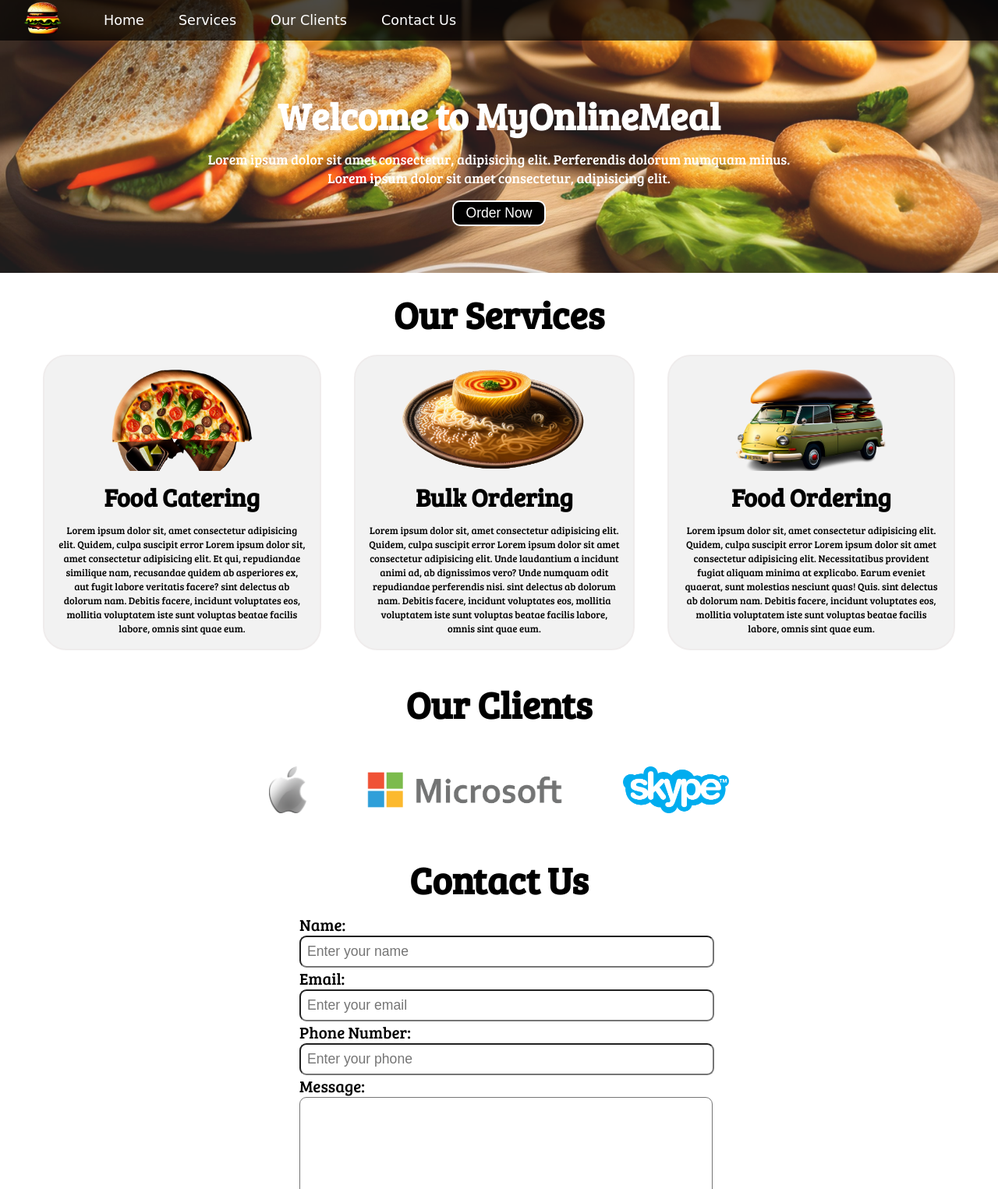
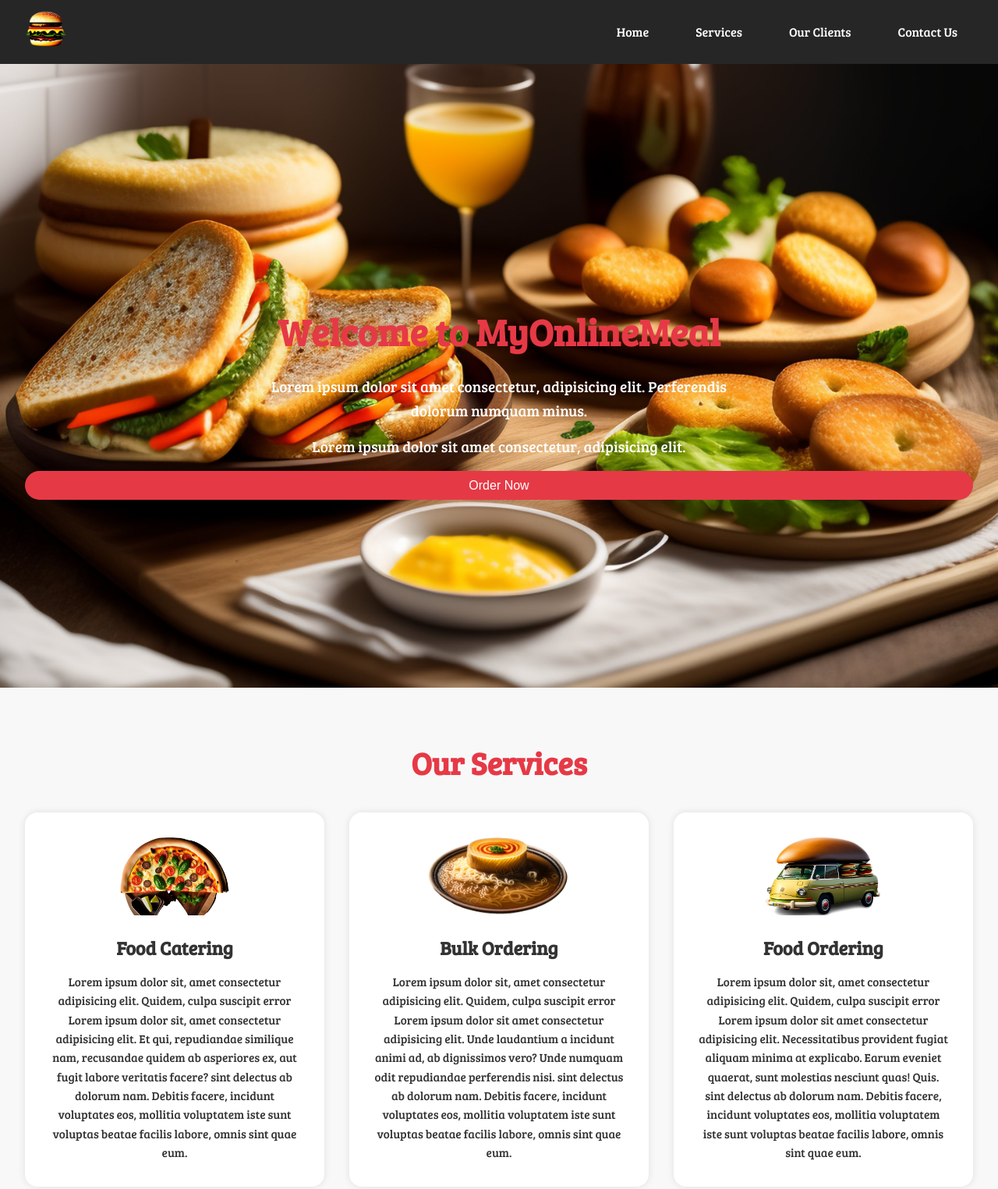
Before and after one commit to khushi-1907/Online-Food-Delivery-Landing-Page, a plain HTML site: page index.html in a window 1280 px wide. Shown: the top 1525 px of the page at 78% size. Drawn offline with Linux system fonts and the light colour scheme; a web font is replaced by a local one.

Commit message:
Update index.css

```diff
--- a/css/index.css
+++ b/css/index.css
@@ -1,234 +1,243 @@
-/* CSS Reset */
-*{
+/* === Reset and Defaults === */
+* {
     margin: 0;
     padding: 0;
+    box-sizing: border-box;
 }
-html{
+html {
     scroll-behavior: smooth;
 }
-/* CSS Variables */
-:root{
-    --navbar-height: 59px;
+body {
+    font-family: 'Bree Serif', serif;
+    line-height: 1.6;
+    background-color: #fffefc;
+    color: #333;
 }
 
-/* Navigation Bar */
-#navbar{
+/* === Navbar === */
+#navbar {
     display: flex;
+    justify-content: space-between;
     align-items: center;
     position: sticky;
-    top: 0px;
-}
-
-#navbar::before{
-    content: "";
-    background-color: black;
-    position: absolute;
-    top:0px;
-    left:0px;
-    height: 100%;
-    width:100%;
-    z-index: -1;
-    opacity: 0.7;
-}
-
-/* Navigation Bar: Logo and Image */
-#logo{
-    margin: 1px 24px;
+    top: 0;
+    z-index: 1000;
+    padding: 0.8rem 2rem;
+    background-color: rgba(0, 0, 0, 0.85);
 }
 
 #logo img {
-    height: 46px;
-    margin: 0px 6px;
+    height: 50px;
 }
 
-
-/* Navigation Bar: List Styling */
-
-#navbar ul{
+#navbar ul {
     display: flex;
-    font-family: 'Baloo Bhai', cursive;
+    list-style: none;
 }
 
-#navbar ul li{
-    list-style: none;
+#navbar ul li {
+    margin-left: 20px;
+}
+
+#navbar ul li a {
+    text-decoration: none;
+    color: #fff;
+    padding: 10px 20px;
+    border-radius: 20px;
+    transition: 0.3s;
+}
+
+#navbar ul li a:hover,
+#navbar ul li a.active {
+    background-color: #fff;
+    color: #000;
+}
+
+/* === Home Section === */
+#home {
+    background: url('../img/wood worked boards.jpg') no-repeat center center/cover;
+    height: 100vh;
+    color: white;
+    text-align: center;
+    padding: 6rem 2rem 2rem;
+    display: flex;
+    flex-direction: column;
+    justify-content: center;
+}
+
+#home h1 {
+    font-size: 3rem;
+    margin-bottom: 1rem;
+}
+
+#home p {
+    font-size: 1.2rem;
+    max-width: 600px;
+    margin: 0 auto 1rem;
+}
+
+.btn {
+    display: inline-block;
+    padding: 0.6rem 1.5rem;
+    font-size: 1rem;
+    color: white;
+    background-color: #e63946;
+    border: none;
+    border-radius: 25px;
+    cursor: pointer;
+    transition: background-color 0.3s;
+}
+
+.btn:hover {
+    background-color: #c71f2f;
+}
+
+/* === Services Section === */
+#services-container {
+    padding: 4rem 2rem;
+    background-color: #f8f8f8;
+}
+
+#services {
+    display: grid;
+    grid-template-columns: repeat(auto-fit, minmax(280px, 1fr));
+    gap: 2rem;
+    margin-top: 2rem;
+}
+
+.box {
+    background: white;
+    border-radius: 16px;
+    padding: 2rem;
+    box-shadow: 0 0 10px rgba(0,0,0,0.1);
+    text-align: center;
+}
+
+.box img {
+    height: 100px;
+    margin-bottom: 1rem;
+}
+
+.box h2 {
+    font-size: 1.5rem;
+    margin-bottom: 0.75rem;
+}
+
+.box p {
+    font-size: 0.95rem;
+}
+
+/* === Clients Section === */
+#client-section {
+    padding: 4rem 2rem;
+    background: #fff;
+    text-align: center;
+}
+
+#clients {
+    display: flex;
+    flex-wrap: wrap;
+    justify-content: center;
+    gap: 2rem;
+    margin-top: 2rem;
+}
+
+.client-item img {
+    height: 60px;
+    filter: grayscale(100%);
+    transition: 0.3s;
+}
+
+.client-item img:hover {
+    filter: grayscale(0);
+}
+
+/* === Contact Section === */
+#contact {
+    background: url('../contact.jpg') no-repeat center center/cover;
+    padding: 4rem 2rem;
+    color: white;
+    position: relative;
+}
+
+#contact-box {
+    background: rgba(0, 0, 0, 0.6);
+    max-width: 600px;
+    margin: 0 auto;
+    padding: 2rem;
+    border-radius: 16px;
+}
+
+#contact-box form {
+    display: flex;
+    flex-direction: column;
+    gap: 1rem;
+}
+
+#contact-box label {
     font-size: 1.1rem;
 }
 
-#navbar ul li a{
-    color: white;
-    display: block;
-    padding: 3px 22px;
-    border-radius: 20px;
-    text-decoration: none;
+#contact-box input,
+#contact-box textarea {
+    padding: 0.8rem;
+    border: none;
+    border-radius: 10px;
+    font-size: 1rem;
+    resize: none;
 }
 
-#navbar ul li a:hover{
-    color: black;
-    background-color: white;
+#contact-box input:focus,
+#contact-box textarea:focus {
+    outline: 2px solid #e63946;
 }
 
-/* Home Section */
-#home{
-    display: flex;
-    flex-direction: column;
-    padding:3px 200px;
-    height: 300px;
-    justify-content: center;
-    align-items: center;
+/* === Footer === */
+footer {
+    background-color: #000;
+    color: white;
+    padding: 1rem 2rem;
+    text-align: center;
+    font-size: 0.9rem;
 }
 
-#home::before{
-    content: "";
-    position: absolute;
-    background: url('../img/wood\ worked\ boards.jpg') no-repeat center center/cover;
-    height: 350px;
-    top:0px;
-    left:0px;
-    width: 100%;
-    z-index: -1;
-    opacity:0.89;
+/* === Headings Utility === */
+.h-primary {
+    font-size: 2.5rem;
+    text-align: center;
+    color: #e63946;
+    margin-bottom: 1rem;
 }
 
-#home h1{
-    color:white;
-    text-align: center;
-    font-family: 'Bree Serif', serif;
+.h-secondary {
+    font-size: 1.6rem;
+    color: #333;
+    margin-bottom: 0.5rem;
 }
 
-#home p{
-    color:white;
-    text-align: center;
-    font-size: 1.1rem;
-    font-family: 'Bree Serif', serif;
-}
-/* Services Section */
-#services{
-    margin: 34px;
-    display: flex;
-}
-#services .box {
-    border: 2px solid #efecec;
-    padding: 17px;
-    margin: -26px 21px;
-    border-radius: 30px;
-    background: #f2f2f2;
-    margin-bottom: -10px;
-}
-#services .box img{
-   height: 130px;
-   margin: auto;
-   display: block;
+/* === Responsive Tweaks (if not using phone.css) === */
+@media (max-width: 768px) {
+    #home {
+        height: auto;
+        padding: 3rem 1rem;
     }
 
-#services .box p{
-    font-family: 'Bree Serif', serif;
-    font-size: 0.8rem;
-
+    .h-primary {
+        font-size: 2rem;
     }
 
-/* Clients Section */
-#client-section{
-    position: relative;
+    #navbar {
+        flex-direction: column;
+        align-items: flex-start;
     }
 
-#client-section::before{
- content: "";
- position: absolute;
- background: url('../bg.jpg');
- width: 100%;
- height: 100%;
- z-index: -1;
- opacity: 0.3;
+    #navbar ul {
+        flex-direction: column;
+        gap: 0.5rem;
+        margin-top: 1rem;
     }
 
-#clients{
-    display: flex;
-    justify-content: center;
-    align-items: center;
+    #contact-box {
+        width: 100%;
     }
-
-.client-item{
-    padding: 36px;
 }
-
-#clients img{
-    height: 60px;
-}
-
-
-/* Contact Section */
-#contact{
-    position: relative;
-}
-#contact::before{
-    content: "";
-    position: absolute;
-    width: 100%;
-    height: 100%;
-    z-index: -1;
-    opacity: 0.7;
-    background: url('../contact.jpg') no-repeat center center/cover;
-
-}
-#contact-box{
-    display: flex;
-    justify-content: center;
-    align-items: center;
-    padding-bottom: 34px;
-}
-#contact-box input,
-#contact-box textarea{
-    width: 100%;
-    padding: 0.5rem;
-    border-radius: 9px;
-    font-size: 1.1rem;
-}
-
-#contact-box form{
-    width: 40%;
-}
-
-#contact-box label{
-   font-size: 1.3rem;
-   font-family: 'Bree Serif', serif;
-
-}
-
-
-footer{
-    background: black;
-    color: white;
-    padding: 9px 20px;
-}
-
-/* Utility Classes */
-.h-primary{
-    font-family: 'Bree Serif', serif;
-    font-size: 3rem;
-    padding: 12px;
-}
-
-.h-secondary{
-    font-family: 'Bree Serif', serif;
-    font-size: 2rem;
-    padding: 12px;
-}
-
-.btn {
-    padding: 4px 15px;
-    border: 2px solid white;
-    background-color: black;
-    color: white;
-    margin: 17px;
-    font-size: 1.1rem;
-    border-radius: 10px;
-    cursor: pointer;
-}
-
-.btn:hover{
-    background-color: rgb(105, 45, 45);
-}
-
-.center{
-    text-align: center;
-}
```
Lines whose indentation alone changed are shown as unchanged.
